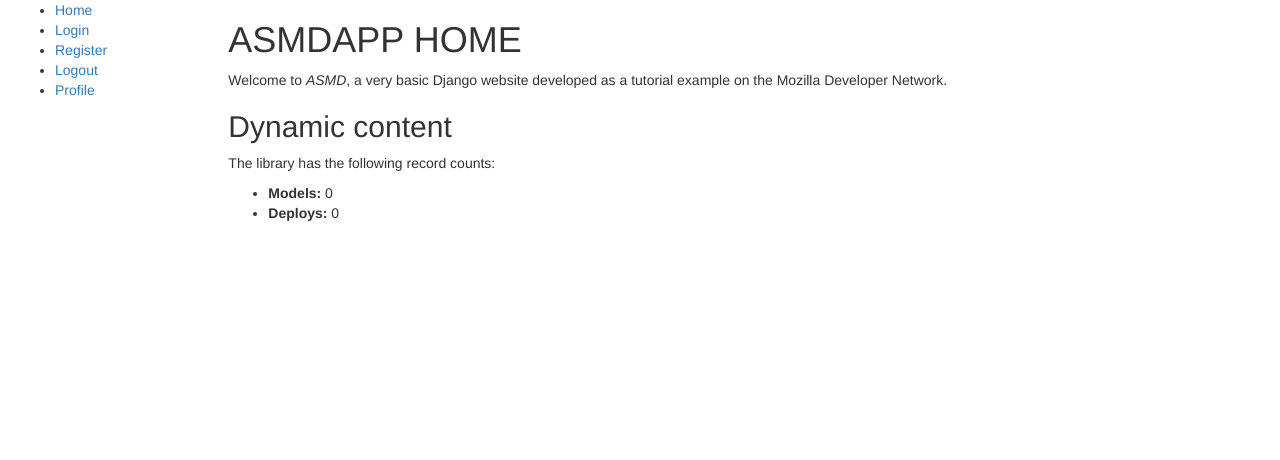
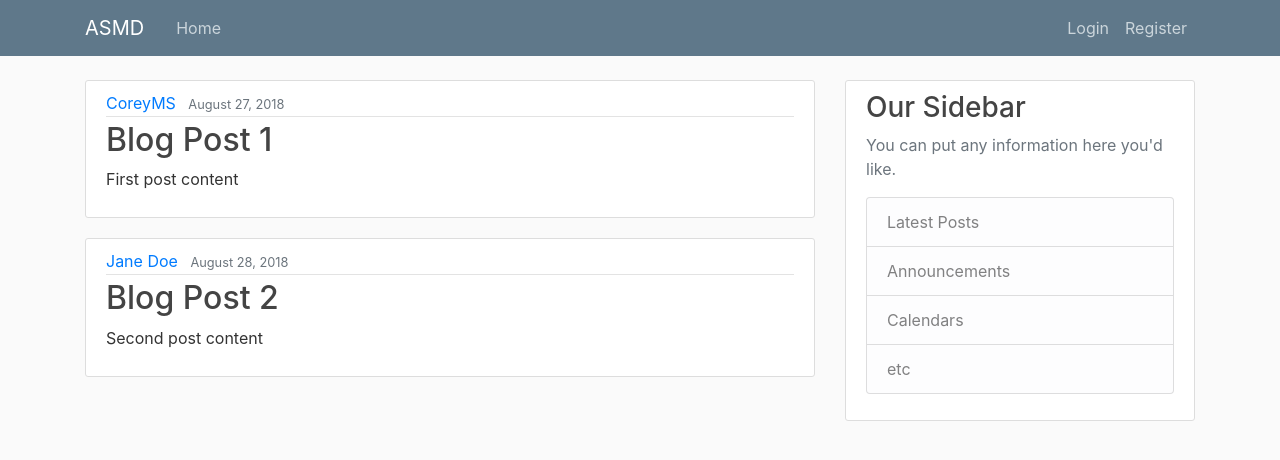
Before and after one commit to GrigoryIzumov/asmd_django, a Django app: page /asmdapp/ in a window 1280 px wide. Shown: the top 460 px of the page. Run offline with Django 3.2, Linux system fonts and the light colour scheme; data that the repository does not hold is empty; some libraries are stand-ins or nearby versions.

Commit message:
good looking

```diff
--- /dev/null
+++ b/asmdapp/static/asmdapp/main.css
@@ -0,0 +1,84 @@
+body {
+  background: #fafafa;
+  color: #333333;
+  margin-top: 5rem;
+}
+
+h1, h2, h3, h4, h5, h6 {
+  color: #444444;
+}
+
+ul {
+  margin: 0;
+}
+
+.bg-steel {
+  background-color: #5f788a;
+}
+
+.site-header .navbar-nav .nav-link {
+  color: #cbd5db;
+}
+
+.site-header .navbar-nav .nav-link:hover {
+  color: #ffffff;
+}
+
+.site-header .navbar-nav .nav-link.active {
+  font-weight: 500;
+}
+
+.content-section {
+  background: #ffffff;
+  padding: 10px 20px;
+  border: 1px solid #dddddd;
+  border-radius: 3px;
+  margin-bottom: 20px;
+}
+
+.article-title {
+  color: #444444;
+}
+
+a.article-title:hover {
+  color: #428bca;
+  text-decoration: none;
+}
+
+.article-content {
+  white-space: pre-line;
+}
+
+.article-img {
+  height: 65px;
+  width: 65px;
+  margin-right: 16px;
+}
+
+.article-metadata {
+  padding-bottom: 1px;
+  margin-bottom: 4px;
+  border-bottom: 1px solid #e3e3e3
+}
+
+.article-metadata a:hover {
+  color: #333;
+  text-decoration: none;
+}
+
+.article-svg {
+  width: 25px;
+  height: 25px;
+  vertical-align: middle;
+}
+
+.account-img {
+  height: 125px;
+  width: 125px;
+  margin-right: 20px;
+  margin-bottom: 16px;
+}
+
+.account-heading {
+  font-size: 2.5rem;
+}
--- /dev/null
+++ b/asmdapp/templates/asmdapp/base.html
@@ -0,0 +1,69 @@
+{% load static %}
+<!DOCTYPE html>
+<html>
+<head>
+
+    <!-- Required meta tags -->
+    <meta charset="utf-8">
+    <meta name="viewport" content="width=device-width, initial-scale=1, shrink-to-fit=no">
+
+    <!-- Bootstrap CSS -->
+    <link rel="stylesheet" href="https://stackpath.bootstrapcdn.com/bootstrap/4.4.1/css/bootstrap.min.css" integrity="sha384-Vkoo8x4CGsO3+Hhxv8T/Q5PaXtkKtu6ug5TOeNV6gBiFeWPGFN9MuhOf23Q9Ifjh" crossorigin="anonymous">
+
+    <link rel="stylesheet" type="text/css" href="{% static 'asmdapp/main.css' %}">
+
+    {% if title %}
+        <title>ASMD - {{ title }}</title>
+    {% else %}
+        <title>ASMD</title>
+    {% endif %}
+</head>
+<body>
+    <header class="site-header">
+      <nav class="navbar navbar-expand-md navbar-dark bg-steel fixed-top">
+        <div class="container">
+          <a class="navbar-brand mr-4" href="{% url 'index' %}">ASMD</a>
+          <button class="navbar-toggler" type="button" data-toggle="collapse" data-target="#navbarToggle" aria-controls="navbarToggle" aria-expanded="false" aria-label="Toggle navigation">
+          <span class="navbar-toggler-icon"></span>
+          </button>
+          <div class="collapse navbar-collapse" id="navbarToggle">
+            <div class="navbar-nav mr-auto">
+              <a class="nav-item nav-link" href="{% url 'index' %}">Home</a>
+            </div>
+            <!-- Navbar Right Side -->
+            <div class="navbar-nav">
+              <a class="nav-item nav-link" href="{% url 'login' %}">Login</a>
+              <a class="nav-item nav-link" href="{% url 'register' %}">Register</a>
+            </div>
+          </div>
+        </div>
+      </nav>
+    </header>
+    <main role="main" class="container">
+      <div class="row">
+        <div class="col-md-8">
+          {% block content %}{% endblock %}
+        </div>
+        <div class="col-md-4">
+          <div class="content-section">
+            <h3>Our Sidebar</h3>
+            <p class='text-muted'>You can put any information here you'd like.
+              <ul class="list-group">
+                <li class="list-group-item list-group-item-light">Latest Posts</li>
+                <li class="list-group-item list-group-item-light">Announcements</li>
+                <li class="list-group-item list-group-item-light">Calendars</li>
+                <li class="list-group-item list-group-item-light">etc</li>
+              </ul>
+            </p>
+          </div>
+        </div>
+      </div>
+    </main>
+
+    <!-- Optional JavaScript -->
+    <!-- jQuery first, then Popper.js, then Bootstrap JS -->
+        <script src="https://code.jquery.com/jquery-3.4.1.slim.min.js" integrity="sha384-J6qa4849blE2+poT4WnyKhv5vZF5SrPo0iEjwBvKU7imGFAV0wwj1yYfoRSJoZ+n" crossorigin="anonymous"></script>
+        <script src="https://cdn.jsdelivr.net/npm/popper.js@1.16.0/dist/umd/popper.min.js" integrity="sha384-Q6E9RHvbIyZFJoft+2mJbHaEWldlvI9IOYy5n3zV9zzTtmI3UksdQRVvoxMfooAo" crossorigin="anonymous"></script>
+        <script src="https://stackpath.bootstrapcdn.com/bootstrap/4.4.1/js/bootstrap.min.js" integrity="sha384-wfSDF2E50Y2D1uUdj0O3uMBJnjuUD4Ih7YwaYd1iqfktj0Uod8GCExl3Og8ifwB6" crossorigin="anonymous"></script>
+   </body>
+</html>
--- /dev/null
+++ b/asmdapp/templates/asmdapp/index.html
@@ -0,0 +1,15 @@
+{% extends "asmdapp/base.html" %}
+{% block content %}
+    {% for post in posts %}
+        <article class="media content-section">
+          <div class="media-body">
+            <div class="article-metadata">
+              <a class="mr-2" href="#">{{ post.author }}</a>
+              <small class="text-muted">{{ post.date_posted }}</small>
+            </div>
+            <h2><a class="article-title" href="#">{{ post.title }}</a></h2>
+            <p class="article-content">{{ post.content }}</p>
+          </div>
+        </article>
+    {% endfor %}
+{% endblock content %}
--- a/asmdapp/views.py
+++ b/asmdapp/views.py
@@ -1,16 +1,36 @@
 from django.shortcuts import render
 from .models import Model, Deploy
+from django.http import HttpResponse
+from django.contrib.auth.decorators import login_required
 
 
 # Create your views here.
 
+posts = [
+    {
+        'author': 'CoreyMS',
+        'title': 'Blog Post 1',
+        'content': 'First post content',
+        'date_posted': 'August 27, 2018'
+    },
+    {
+        'author': 'Jane Doe',
+        'title': 'Blog Post 2',
+        'content': 'Second post content',
+        'date_posted': 'August 28, 2018'
+    }
+]
 
+
+# @login_required
 def index(request):
     num_models = Model.objects.count()
     num_deploys = Deploy.objects.count()
-
+    context = {
+        'posts': posts
+    }
     return render(
         request,
-        'index.html',
-        context={'num_models': num_models, 'num_deploys': num_deploys}
+        'asmdapp/index.html',
+        context
     )
--- a/templates/base_generic.html
+++ /dev/null
@@ -1,48 +0,0 @@
-<!DOCTYPE html>
-<html lang="en">
-<head>
-
-  {% block title %}<title>ASMD</title>{% endblock %}
-  <meta charset="utf-8">
-  <meta name="viewport" content="width=device-width, initial-scale=1">
-  <link rel="stylesheet" href="https://maxcdn.bootstrapcdn.com/bootstrap/3.3.7/css/bootstrap.min.css">
-  <script src="https://ajax.googleapis.com/ajax/libs/jquery/1.12.4/jquery.min.js"></script>
-  <script src="https://maxcdn.bootstrapcdn.com/bootstrap/3.3.7/js/bootstrap.min.js"></script>
-
-  <!-- Добавление дополнительного статического CSS файла -->
-  {% load static %}
-  <link rel="stylesheet" href="{% static 'asmdapp/styles.css' %}">
-</head>
-
-<body>
-
-  <div class="container-fluid">
-
-    <div class="row">
-      <div class="col-sm-2">
-      {% block sidebar %}
-      <ul class="sidebar-nav">
-          <li><a href="{% url 'index' %}">Home</a></li>
-          <li><a href="{% url 'login' %}">Login</a></li>
-          <li><a href="{% url 'register' %}">Register</a></li>
-          <li><a href="{% url 'logout' %}">Logout</a></li>
-          <li><a href="{% url 'profile' %}">Profile</a></li>
-      </ul>
-     {% endblock %}
-      </div>
-      <div class="col-sm-10 ">
-      {% if messages %}
-        {% for message in messages %}
-            <div class = "alert alert-{{ message.tag }}">
-                {{ message }}
-            </div>
-        {% endfor %}
-      {% endif %}
-      {% block content %}{% endblock %}
-
-      </div>
-    </div>
-
-  </div>
-</body>
-</html>
--- a/templates/index.html
+++ /dev/null
@@ -1,16 +0,0 @@
-{% extends "base_generic.html" %}
-
-{% block content %}
-    <h1>ASMDAPP HOME</h1>
-
-  <p>Welcome to <em>ASMD</em>, a very basic Django website developed as a tutorial example on the Mozilla Developer Network.</p>
-
-<h2>Dynamic content</h2>
-
-  <p>The library has the following record counts:</p>
-  <ul>
-    <li><strong>Models:</strong> {{ num_models }}</li>
-    <li><strong>Deploys:</strong> {{ num_deploys }}</li>
-  </ul>
-
-{% endblock %}
--- a/users/templates/users/profile.html
+++ b/users/templates/users/profile.html
@@ -1,3 +1,4 @@
+{% extends "asmdapp/base.html" %}
 {% load crispy_forms_tags %}
 {% block content %}
     <div class="content-section">
```
Also changed, not shown: users/templates/users/login.html (+4 -13 lines), users/templates/users/logout.html (+7 -16 lines), users/templates/users/register.html (+3 -12 lines), asmdapp/static/asmdapp/styles.css (deleted), db.sqlite3, users/urls.py (added).
